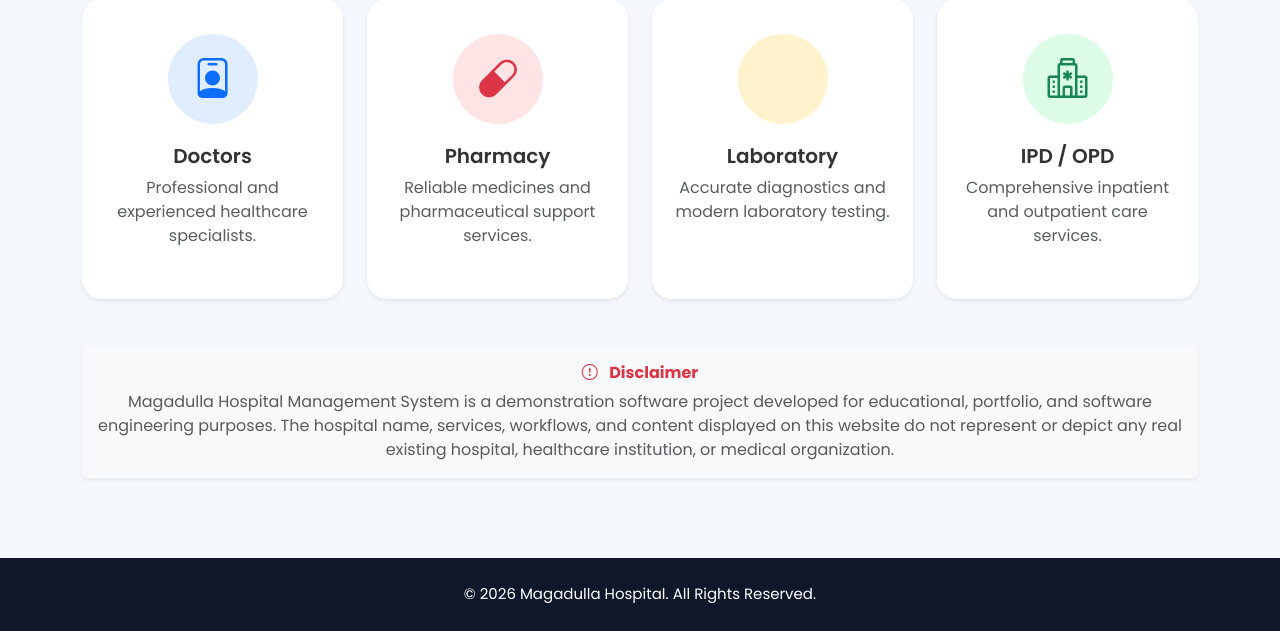
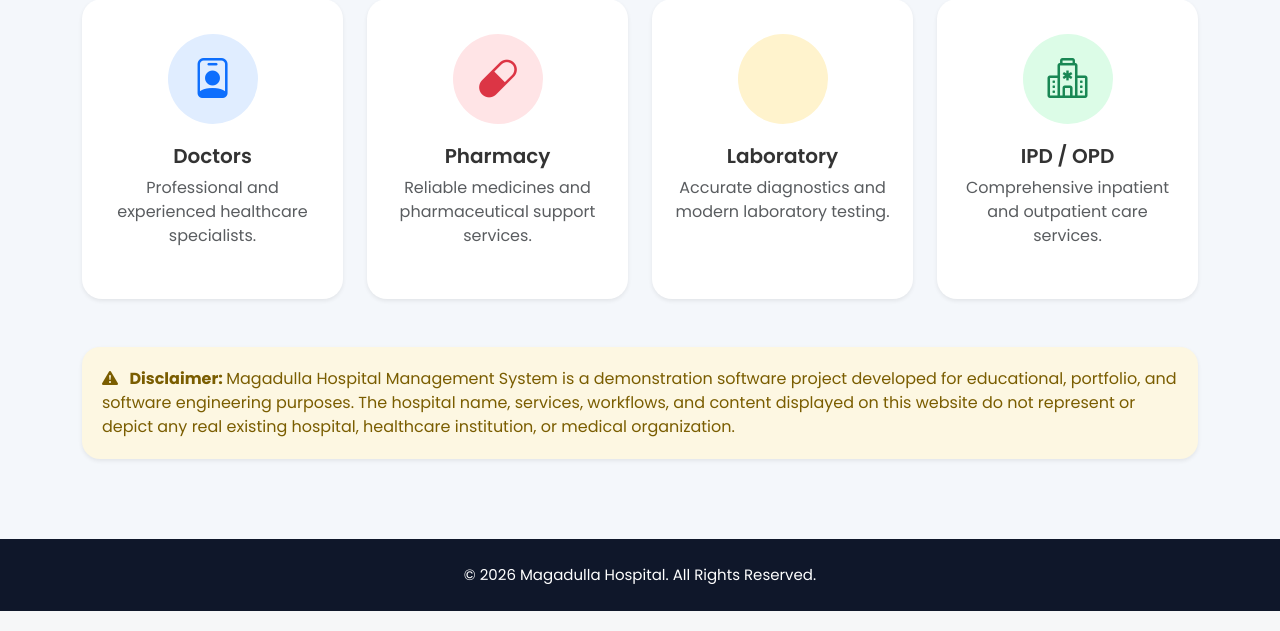
Before and after one commit to Shija-cmd/HospitalProject, a Django app: page / in a window 1280 px wide. Shown: the part 1098-1729 px from the top of the page. Run offline with Django 4.2, Linux system fonts and the light colour scheme.

Commit message:
Adding a disclaimer int the index page

```diff
--- a/magahospital/templates/magahospital/index.html
+++ b/magahospital/templates/magahospital/index.html
@@ -434,27 +434,25 @@
 <!-- DISCLAIMER -->
 <div class="container mt-5">
 
-    <div class="card shadow-sm border-0 bg-light">
+    <div class="alert border-0 shadow-sm"
+        style="
+          background:#fdf7e2;
+          border-left:6px solid #ffc107;
+          border-radius:18px;
+          color:#7a5d00;
+          padding:20px;">
 
-        <div class="card-body text-center">
+        <strong>
 
-            <h6 class="text-danger fw-bold">
+            <i class="bi bi-exclamation-triangle-fill me-2"></i>
 
-                <i class="bi bi-exclamation-circle me-2"></i>
+            Disclaimer:
 
-                Disclaimer
+        </strong>
 
-            </h6>
+        Magadulla Hospital Management System is a demonstration software project developed for educational, portfolio, and software engineering purposes.
 
-            <p class="text-muted mb-0">
-
-                Magadulla Hospital Management System is a demonstration software project developed for educational, portfolio, and software engineering purposes.
-
-                The hospital name, services, workflows, and content displayed on this website do not represent or depict any real existing hospital, healthcare institution, or medical organization.
-
-            </p>
-
-        </div>
+        The hospital name, services, workflows, and content displayed on this website do not represent or depict any real existing hospital, healthcare institution, or medical organization.
 
     </div>
 
```
